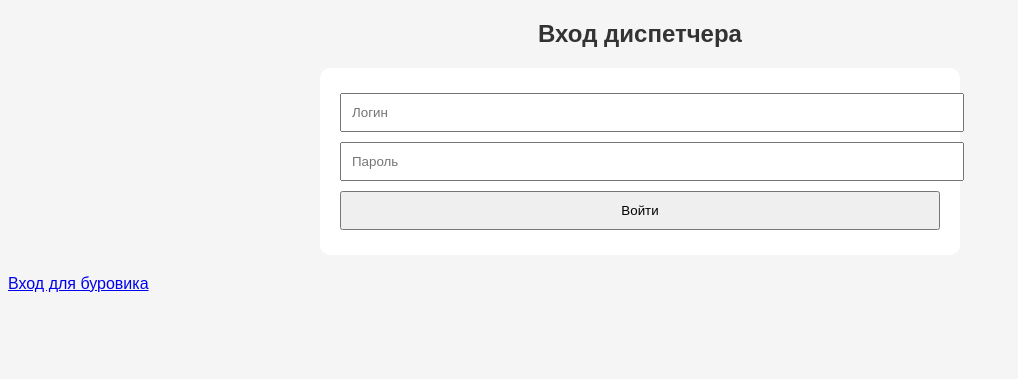
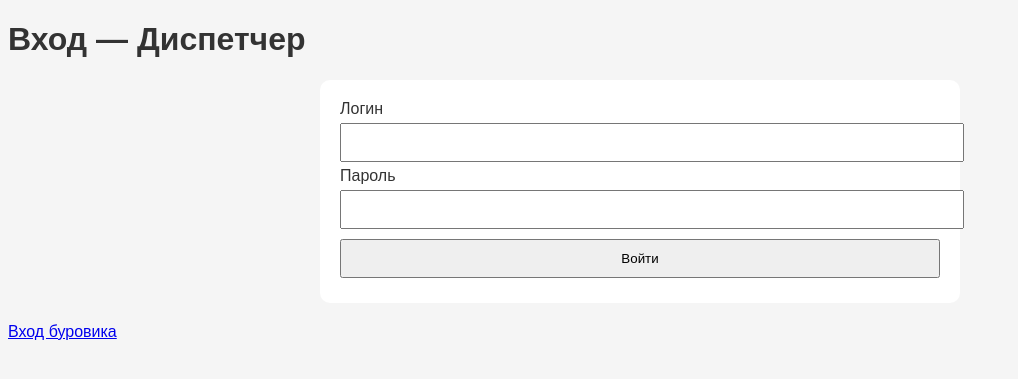
Before and after one commit to Maksat-Sh/bur-report-supabase, a FastAPI app: page /login_dispatcher in a window 1280 px wide. Shown: the top 379 px of the page, without its empty margins (0-1018 px from the left). Run offline with FastAPI, Linux system fonts and the light colour scheme; parts of the project's set-up code (start-up, migrations or seed data) failed here and were passed over.

Commit message:
Update login_dispatcher.html

```diff
--- a/templates/login_dispatcher.html
+++ b/templates/login_dispatcher.html
@@ -1,21 +1,22 @@
-
-<!DOCTYPE html>
-<html lang="ru">
+<!doctype html>
+<html>
 <head>
-    <meta charset="UTF-8">
-    <link rel="stylesheet" href="/static/style.css">
-    <title>Вход — Диспетчер</title>
+  <meta charset="utf-8" />
+  <title>Вход - Диспетчер</title>
+  <link rel="stylesheet" href="/static/style.css" />
 </head>
 <body>
-<div class="login-container">
-    <h2>Вход диспетчера</h2>
-    {% if error %}<p class="error">{{ error }}</p>{% endif %}
-    <form method="post">
-        <input type="text" name="username" placeholder="Логин" required>
-        <input type="password" name="password" placeholder="Пароль" required>
-        <button type="submit">Войти</button>
+  <div class="container">
+    <h1>Вход — Диспетчер</h1>
+    {% if error %}
+      <div class="error">{{ error }}</div>
+    {% endif %}
+    <form action="/login_dispatcher" method="post" class="form">
+      <label>Логин<br/><input name="username" required/></label>
+      <label>Пароль<br/><input name="password" type="password" required/></label>
+      <button type="submit">Войти</button>
     </form>
-    <a href="/login_worker">Вход для буровика</a>
-</div>
+    <p><a href="/login_worker">Вход буровика</a></p>
+  </div>
 </body>
 </html>
```
